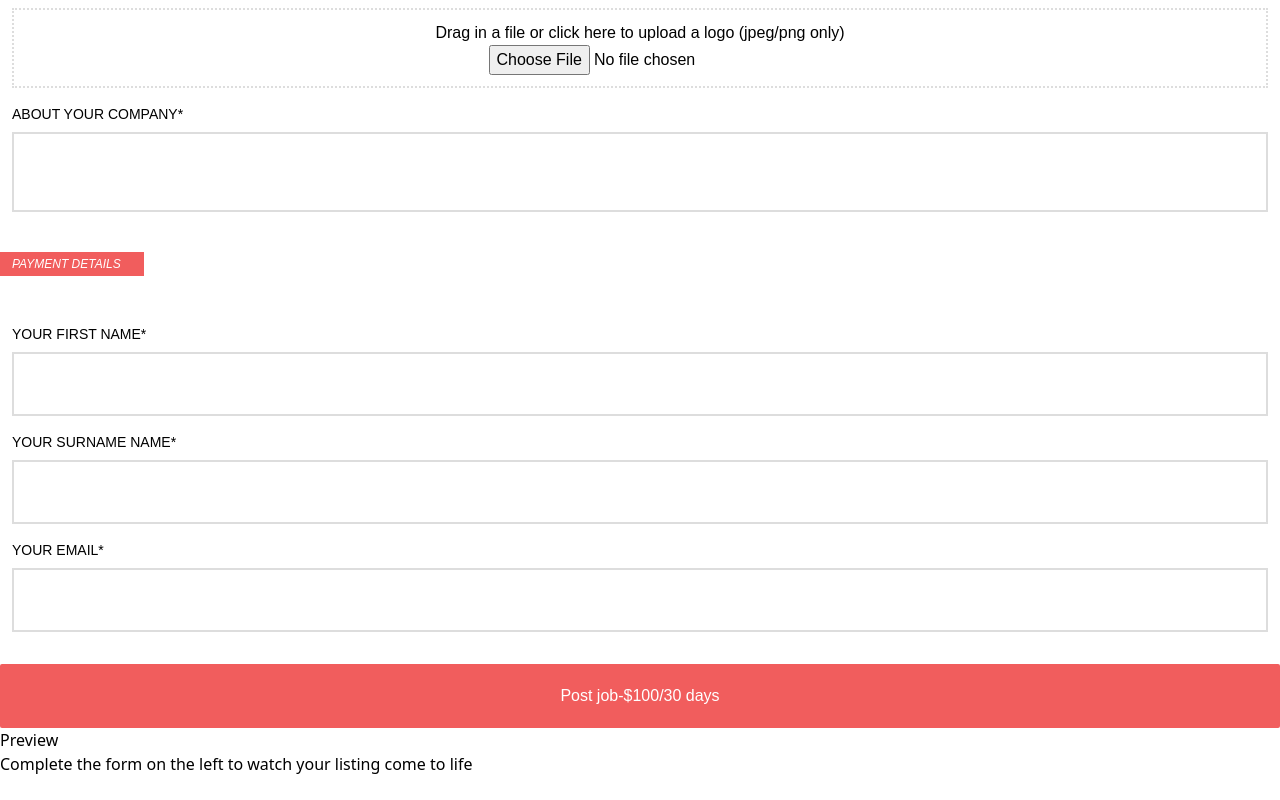
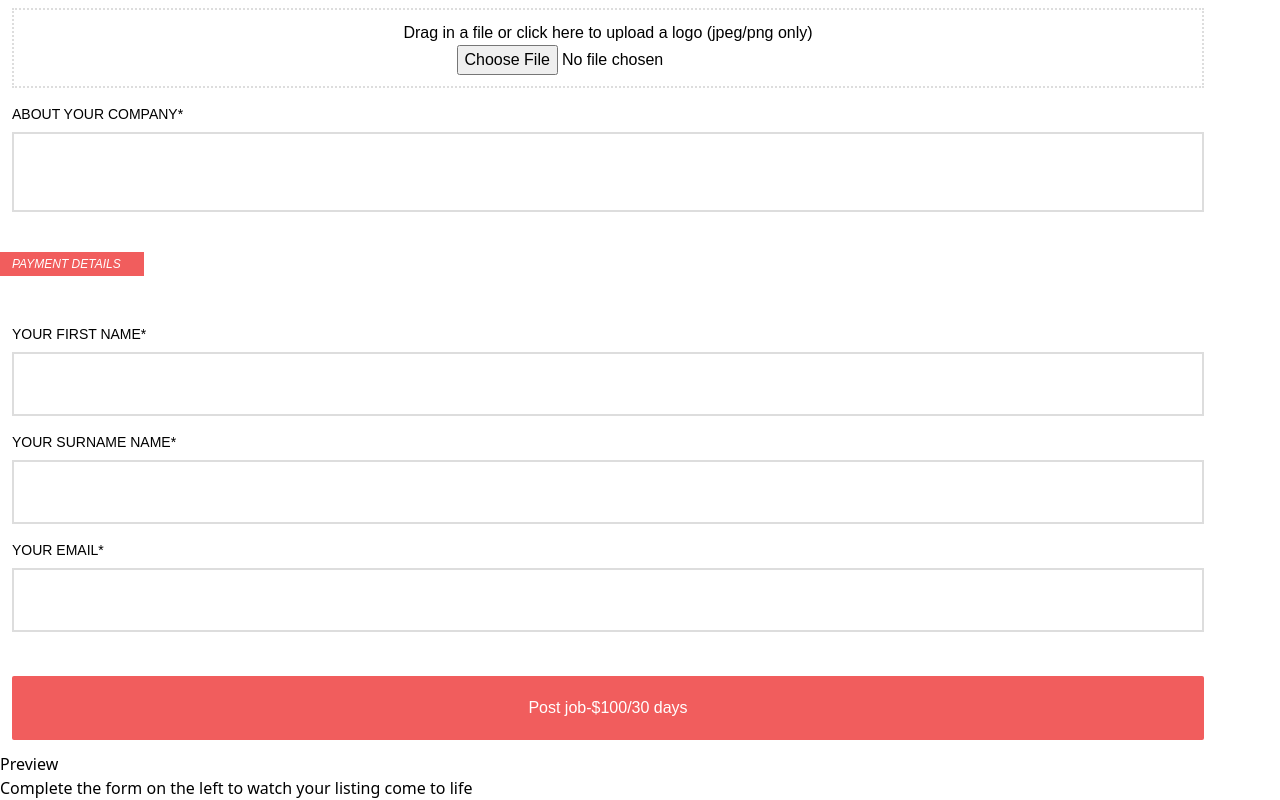
Before and after one commit to samueljustus/devjobs, a React (Vite) app: page /postjob in a window 1280 px wide. Shown: the part 2212-3012 px from the top of the page. Before the commit the page ends 2988 px from the top, so only its background shows below. Built offline with nearby package versions, Linux system fonts and the light colour scheme; no server answers.

Commit message:
removing unwanted horizontal scroll

```diff
--- a/src/component/JobListCard/JobListCard.jsx
+++ b/src/component/JobListCard/JobListCard.jsx
@@ -3,7 +3,7 @@
 
 function JobListCard({children}) {
    return (
-    <section className="bg-[#f5f8ff] py-5 px-5">
+    <section className="bg-[#f5f8ff] py-5 px-5 w-[100%] m-auto">
     <div className="bg-[#ffffff] rounded-md z-10 shadow-lg p-5 w-[100%] lg:w-[95%] m-auto lg:p-10">
       {children}
     </div>
--- a/src/index.css
+++ b/src/index.css
@@ -3,6 +3,18 @@
 @tailwind utilities;
 
 
-body {
+*, *::before, *::after {
+   box-sizing: inherit;
+ }
+
+ html {
+   /* this makes sure the padding and the border is included in the box sizing */
+   box-sizing: border-box;
    overflow-x: hidden;
-}
+ }
+
+ html body {
+   padding: 0;
+   margin: 0;
+   overflow-x: inherit;
+ }
--- a/src/main.jsx
+++ b/src/main.jsx
@@ -16,6 +16,7 @@ import Fullstack from './page/Fullstack/Fullstack.jsx'
 import About from "./page/About/About.jsx";
 import PostJob from "./page/PostJob/PostJob.jsx";
 import WhyListWithUs from "./page/WhyListWithUs/WhyListWithUs.jsx";
+
 const router = createBrowserRouter(
   createRoutesFromElements(
     <Route path='/' element={<Layout />}>
--- a/src/page/PostJob/Form.jsx
+++ b/src/page/PostJob/Form.jsx
@@ -37,7 +37,7 @@ function Form() {
           <AboutRole  />
           <AboutCompany />
           <PaymentDetails />
-          <div>
+          <div className="p-3">
             {checkout ? (
               <PayPalScriptProvider options={initialOptions}>
                 <Checkout />
--- a/src/page/PostJob/PostJob.jsx
+++ b/src/page/PostJob/PostJob.jsx
@@ -4,7 +4,7 @@ import  Form  from "./Form.jsx";
 
 function PostJob() {
   return (
-    <div>
+    <div className="w-[95%]">
       <main>
         <div className="px-5 font-Arial">
           <h1 className="text-3xl italic font-bold mt-10 mb-5">Post a job</h1>
--- a/src/page/home/Home.jsx
+++ b/src/page/home/Home.jsx
@@ -3,6 +3,7 @@ import BodyCopy from "./BodyCopy.jsx"
 import LatestJobList from "./LatestJobList.jsx"
 
 function Home() {
+
   return (
 
     <div>
```
